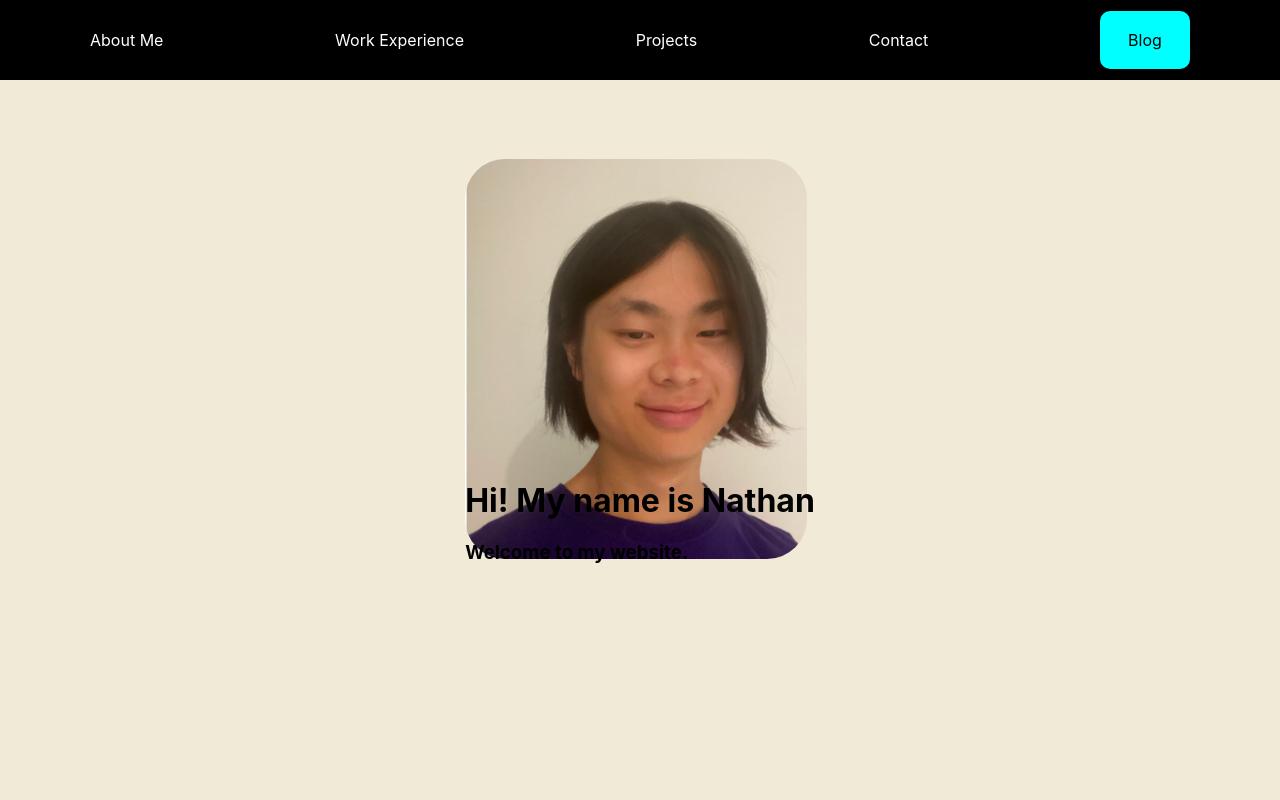
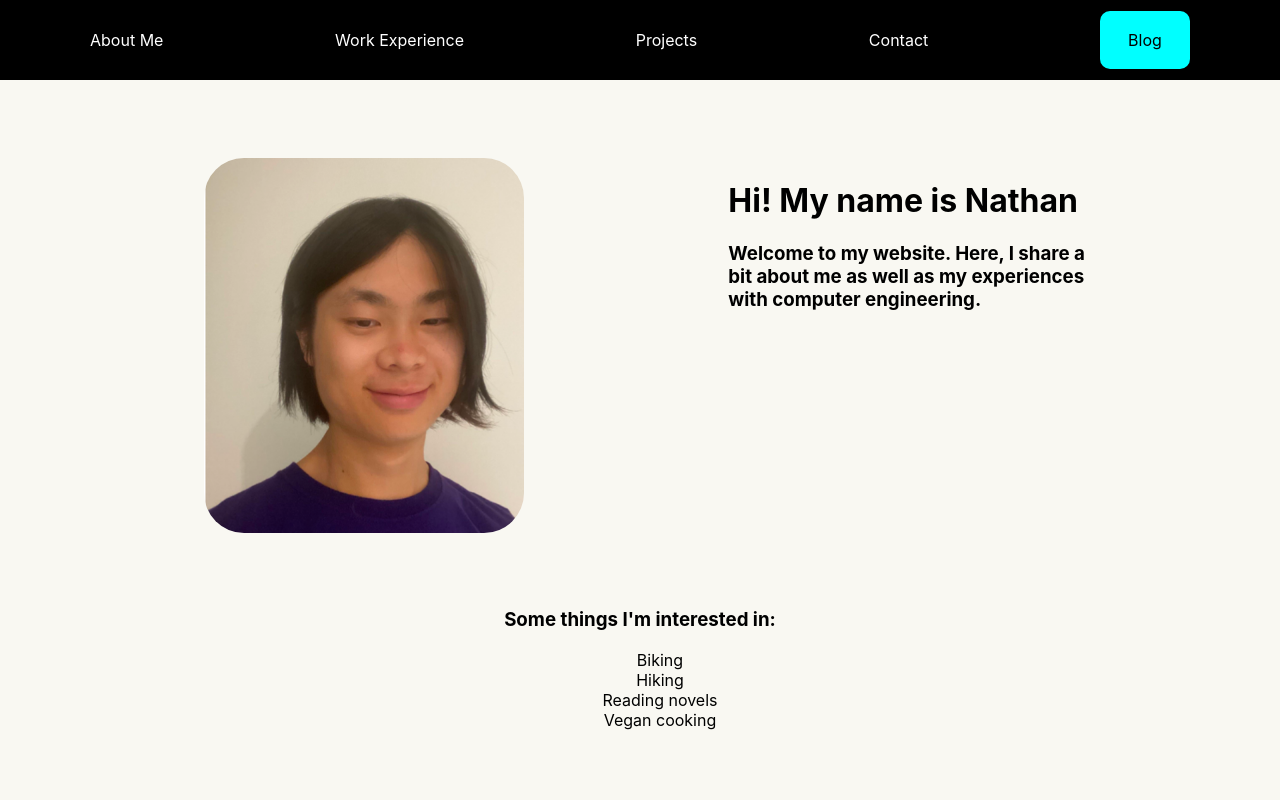
Before and after one commit to nathan-n-poon/website_proto, a React (Create React App) app: page / in a window 1280 px wide. Shown: the top 800 px of the page. Built offline with nearby package versions, Linux system fonts and the light colour scheme.

Commit message:
some more formatting

```diff
--- a/src/components/AboutMe/index.js
+++ b/src/components/AboutMe/index.js
@@ -4,15 +4,24 @@ import './styles.css';
 const AboutMe = () => {
     return (
         <div id={'AboutMeContainer'} >
-            <div id={'Headshot'}>
+            <div id={'headshot'}>
                 <img src={require('../../images/img.png')} alt={'A picture of me'}/>
             </div>
 
             <div id={'description'}>
                 <h1>Hi! My name is Nathan</h1>
-                <h3>Welcome to my website.</h3>
+                <h3>Welcome to my website. Here, I share a bit about me as well as my experiences with computer
+                    engineering.</h3>
+            </div>
+
+            <div id={'details'}>
+                <h3>Some things I'm interested in:</h3>
                 <ul>
-                    <li></li>
+                    <li>Biking</li>
+                    <li>Hiking</li>
+                    <li>Reading novels</li>
+                    <li>Vegan cooking</li>
+
                 </ul>
             </div>
         </div>
--- a/src/components/AboutMe/styles.css
+++ b/src/components/AboutMe/styles.css
@@ -1,30 +1,54 @@
 :root {
-    --img_height: 400px;
+    --img_height: 375px;
 }
 
 #AboutMeContainer {
     height: 100vh;
     width: 100vw;
-    background: #F0EAD6;
+    background: #F9F8F2;
 
     display: grid;
-    grid-template-rows: repeat(2, auto);
+    grid-template-columns: repeat(2, calc(var(--img_height)));
+    grid-template-rows: 160px var(--img_height) auto;
+    row-gap: 0;
+    column-gap: 0;
 
     justify-content: space-evenly;
     align-items: center;
 }
 
+#headshot {
+    justify-self: center;
+    grid-row-start: 2;
+}
+
 #AboutMeContainer img {
     height: var(--img_height);
     border-radius: 40px;
-
-    margin-top: 80px;
 }
 
+
 #description {
-    margin-top: -400px;
+    align-self: start;
+    justify-self: center;
+
+    grid-row-start: 2;
+    grid-column-start: 2;
+
 }
 
-#description li {
+#details {
+    grid-row-start: 3;
+    grid-column-start: 1;
+    grid-column-end: 3;
+
+    /*justify-content: center;*/
+/*align-content: center;*/
+    text-align: center;
+}
+
+#details li {
+    /*align-content: start;*/
     list-style-type: none;
+
 }
```
